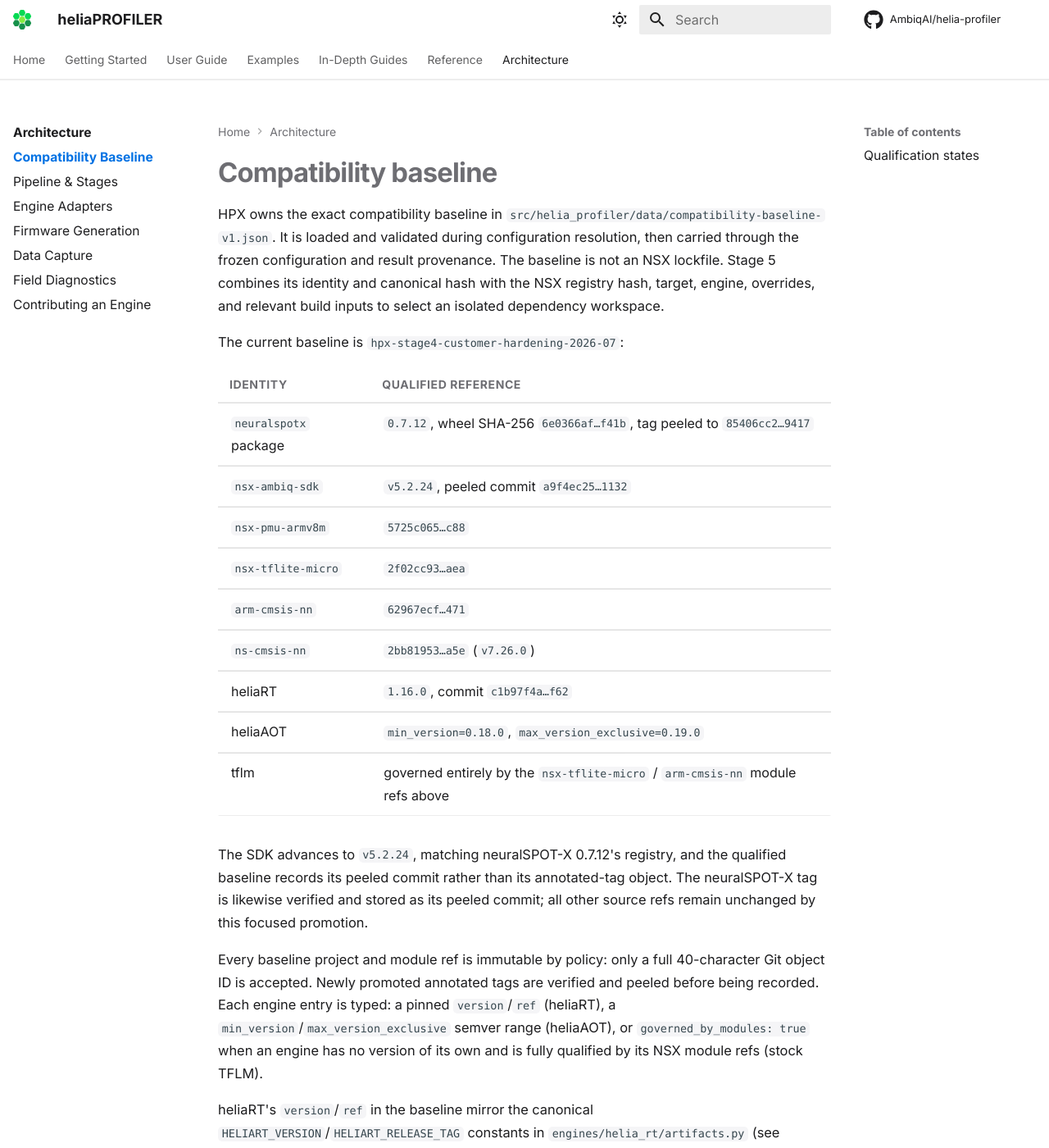
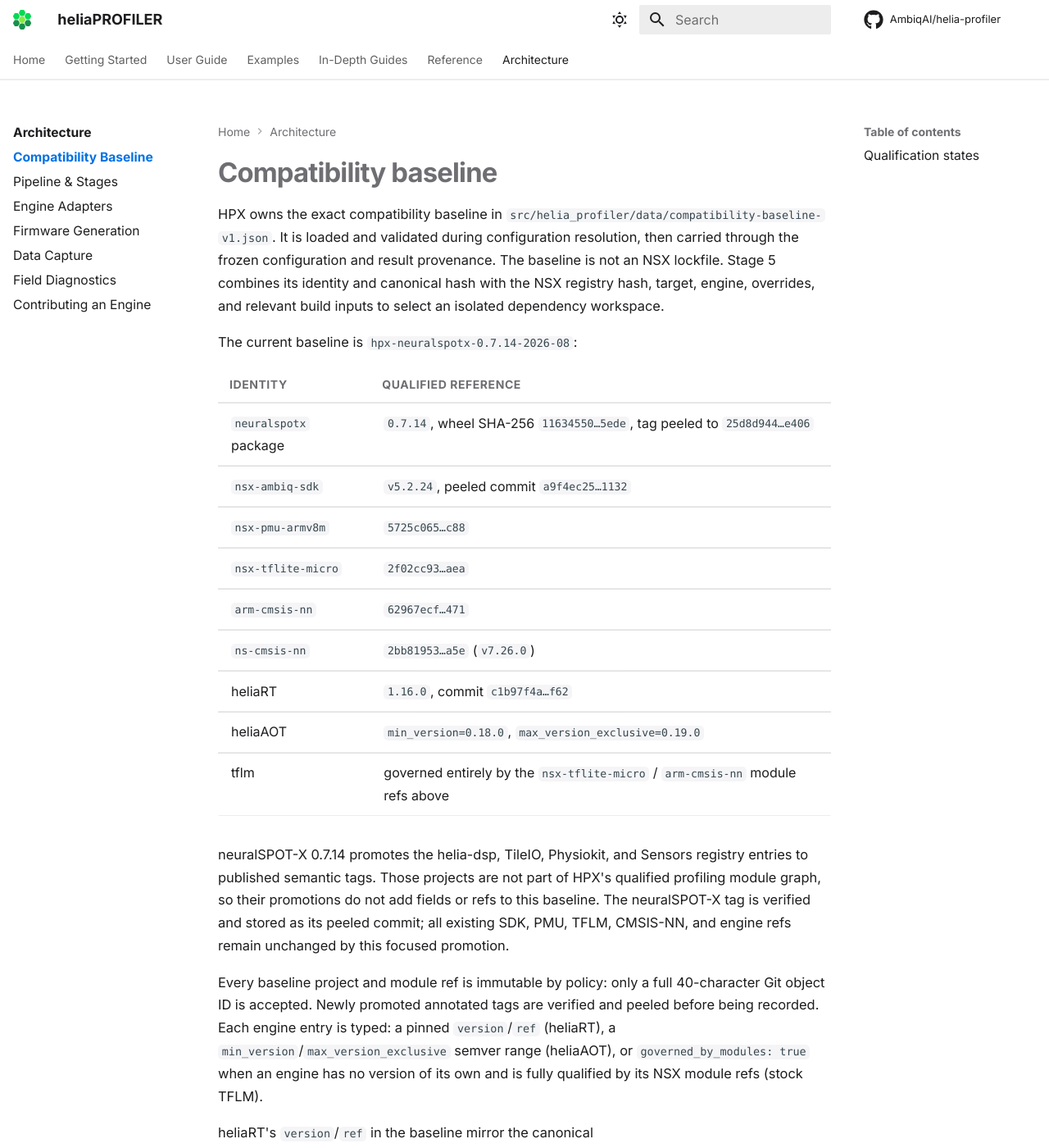
Before and after one commit to AmbiqAI/helia-profiler, an MkDocs documentation site: the page built from docs/architecture/compatibility-baseline.md, in a window 1280 px wide and 1400 px high. Shown: the whole window at 82% size. Built offline with MkDocs 1.6.1 and Material for MkDocs 9.7.7, drawn with Linux system fonts in a browser that asks for light colours; some web fonts are replaced; comment, search, counter and statistics services are not loaded.

Commit message:
fix(compatibility): promote neuralSPOT-X 0.7.14
Advance the qualified HPX dependency baseline to the published neuralSPOT-X 0.7.14 wheel and peeled tag commit while preserving every existing SDK, runtime, engine, and module reference.

Co-authored-by: Copilot <223556219+Copilot@users.noreply.github.com>

```diff
--- a/docs/architecture/compatibility-baseline.md
+++ b/docs/architecture/compatibility-baseline.md
@@ -8,11 +8,11 @@ Stage 5 combines its identity and canonical hash with the NSX registry hash,
 target, engine, overrides, and relevant build inputs to select an isolated
 dependency workspace.
 
-The current baseline is `hpx-stage4-customer-hardening-2026-07`:
+The current baseline is `hpx-neuralspotx-0.7.14-2026-08`:
 
 | Identity | Qualified reference |
 | --- | --- |
-| `neuralspotx` package | `0.7.12`, wheel SHA-256 `6e0366af…f41b`, tag peeled to `85406cc2…9417` |
+| `neuralspotx` package | `0.7.14`, wheel SHA-256 `11634550…5ede`, tag peeled to `25d8d944…e406` |
 | `nsx-ambiq-sdk` | `v5.2.24`, peeled commit `a9f4ec25…1132` |
 | `nsx-pmu-armv8m` | `5725c065…c88` |
 | `nsx-tflite-micro` | `2f02cc93…aea` |
@@ -22,10 +22,12 @@ The current baseline is `hpx-stage4-customer-hardening-2026-07`:
 | heliaAOT | `min_version=0.18.0`, `max_version_exclusive=0.19.0` |
 | tflm | governed entirely by the `nsx-tflite-micro` / `arm-cmsis-nn` module refs above |
 
-The SDK advances to `v5.2.24`, matching neuralSPOT-X 0.7.12's registry, and the
-qualified baseline records its peeled commit rather than its annotated-tag
-object. The neuralSPOT-X tag is likewise verified and stored as its peeled
-commit; all other source refs remain unchanged by this focused promotion.
+neuralSPOT-X 0.7.14 promotes the helia-dsp, TileIO, Physiokit, and Sensors
+registry entries to published semantic tags. Those projects are not part of
+HPX's qualified profiling module graph, so their promotions do not add fields
+or refs to this baseline. The neuralSPOT-X tag is verified and stored as its
+peeled commit; all existing SDK, PMU, TFLM, CMSIS-NN, and engine refs remain
+unchanged by this focused promotion.
 
 Every baseline project and module ref is immutable by policy: only a full
 40-character Git object ID is accepted. Newly promoted annotated tags are
--- a/pyproject.toml
+++ b/pyproject.toml
@@ -29,7 +29,7 @@ dependencies = [
     "rich>=13.0",
     "pyserial>=3.5",
     "pylink-square>=0.14.0",
-    "neuralspotx==0.7.12",
+    "neuralspotx==0.7.14",
     "numpy>=2.1,<3",
     "pyjoulescope-driver>=2.2.12,<2.3.0; python_version < '3.12'",
     "pyjoulescope-driver>=2.3.4,<3; python_version >= '3.12'",
```
Also changed, not shown: docs/getting-started/install.md (+1 -1 lines), docs/guide/configuration.md (+1 -1 lines), 8 other files.
